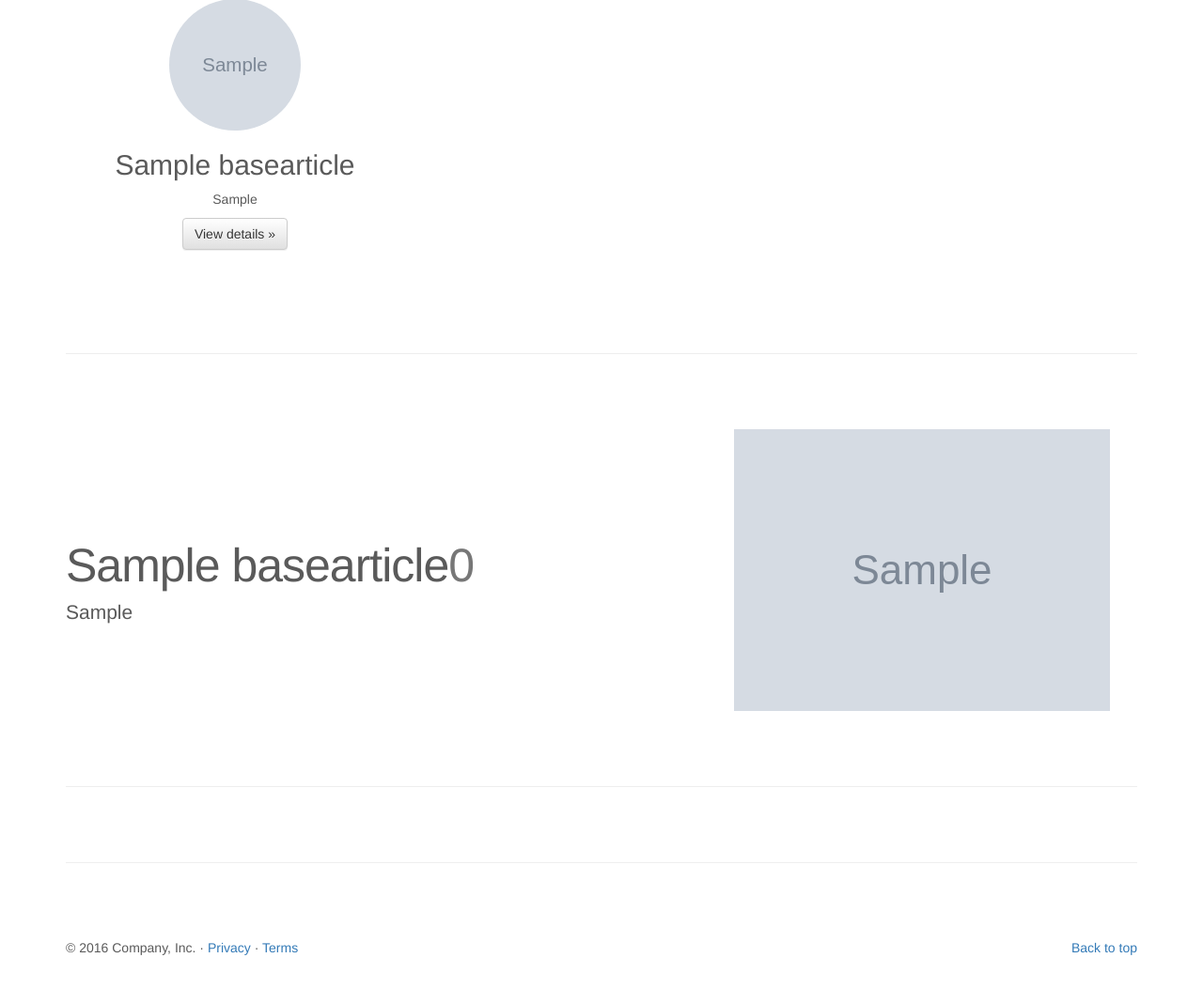
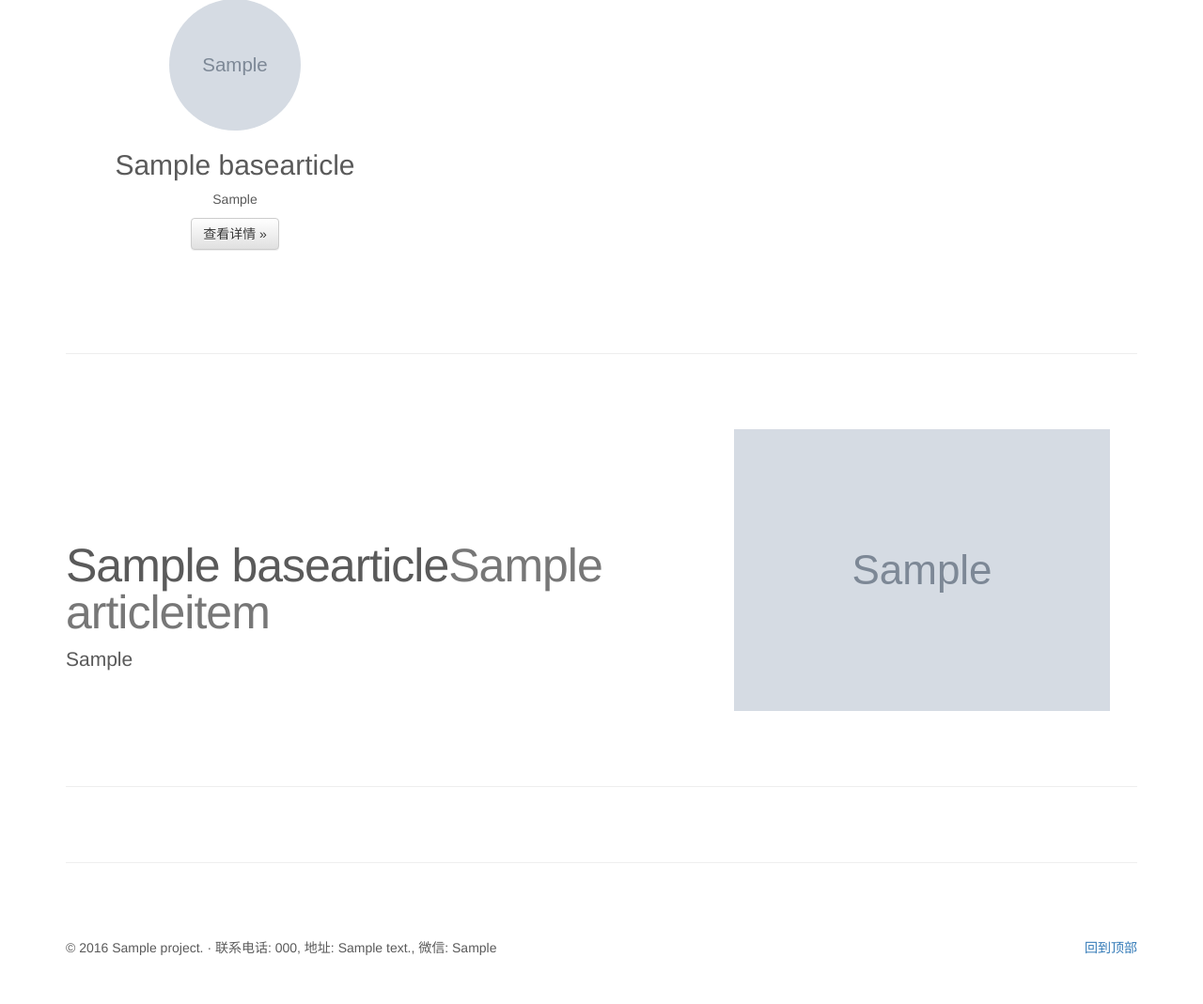
Before and after one commit to amaork/DjangoBusiness, a Django app: page / in a window 1280 px wide. Shown: the part 561-1630 px from the top of the page at 94% size. Run offline with Django 3.2, Linux system fonts and the light colour scheme; tables that the repository leaves empty hold one stand-in row (values such as "Sample post"); grey boxes marked "Sample" are stand-in pictures; some libraries are stand-ins or nearby versions.

Commit message:
上传文件可以指定文件名称，完善索引页面

```diff
--- a/homepage/models.py
+++ b/homepage/models.py
@@ -21,10 +21,10 @@ class Project(models.Model):
     name = models.CharField('项目名称', max_length=16)
     email = models.EmailField('邮箱', default='')
     wechat = models.CharField('微信', max_length=16,  default='')
-    wechar_qr_code = models.ForeignKey('Document', help_text='微信二维码', related_name='wechat')
+    qr_code = models.ForeignKey('Document', help_text='微信二维码', related_name='wechat')
     phone = models.CharField('联系电话', max_length=64, default='')
     address = models.CharField('联系地址', max_length=128, default='')
-    logo = models.ForeignKey('Document', help_text='项目图标', related_name='logo')
+    cover = models.ForeignKey('Document', help_text='项目图标', related_name='cover')
     unique = models.CharField('锁定', max_length=1, default='U', unique=True)
 
     def __str__(self):
@@ -32,7 +32,17 @@ class Project(models.Model):
 
 
 class Document(models.Model):
+    name = models.CharField(max_length=32)
     docfile = models.FileField(upload_to="documents/%Y/%m/%d")
+
+    def __str__(self):
+        return self.name
+
+    def url(self):
+        return self.docfile.url
+
+    def file_path(self):
+        return self.docfile.name
 
 
 class BaseArticle(models.Model):
@@ -79,6 +89,8 @@ class ArticleItem(BaseArticle):
     MAX_ITEM = 3
     SEQ_CHOICES = get_sequence_choice(MAX_ITEM)
 
+    title2 = models.CharField('副标题', max_length=64, blank=True, null=True)
+
     # 显示顺序
     sequence = models.CharField('顺序', max_length=1, choices=SEQ_CHOICES, unique=True)
 
--- a/homepage/templates/homepage/index.html
+++ b/homepage/templates/homepage/index.html
@@ -9,7 +9,7 @@
     <meta name="author" content="">
     <link rel="icon" href="../../favicon.ico">
 
-    <title>{{ name }}</title>
+    <title>{{ site.name }}</title>
 
     <!-- Bootstrap core CSS -->
     <!--<link href="../../dist/css/bootstrap.min.css" rel="stylesheet">-->
@@ -47,7 +47,7 @@
                 <span class="icon-bar"></span>
                 <span class="icon-bar"></span>
               </button>
-              <a class="navbar-brand" href="#">{{ name }}</a>
+              <a class="navbar-brand" href="#">{{ site.name }}</a>
             </div>
             <div id="navbar" class="navbar-collapse collapse">
               <ul class="nav navbar-nav">
@@ -55,18 +55,6 @@
                 {% for item in navis %}
                   <li><a href="{{ item.url }}">{{ item.text }}</a></li>
                 {% endfor %}
-                <li class="dropdown">
-                  <a href="#" class="dropdown-toggle" data-toggle="dropdown" role="button" aria-haspopup="true" aria-expanded="false">Dropdown <span class="caret"></span></a>
-                  <ul class="dropdown-menu">
-                    <li><a href="#">Action</a></li>
-                    <li><a href="#">Another action</a></li>
-                    <li><a href="#">Something else here</a></li>
-                    <li role="separator" class="divider"></li>
-                    <li class="dropdown-header">Nav header</li>
-                    <li><a href="#">Separated link</a></li>
-                    <li><a href="#">One more separated link</a></li>
-                  </ul>
-                </li>
               </ul>
             </div>
           </div>
@@ -81,7 +69,7 @@
     <div id="myCarousel" class="carousel slide" data-ride="carousel">
       <div class="carousel-inner" role="listbox">
         <div class="item active">
-          <img class="first-slide" src="{% static 'images/slide1.jpg'%}" alt="First slide">
+          <img class="first-slide" src="{{ site.cover.url }}" alt="First slide">
         </div>
       </div>
       <!--</a>-->
@@ -98,10 +86,10 @@
       <div class="row">
         {% for item in headers %}
           <div class="col-lg-4">
-          <img class="img-circle" src="{{ item.cover.docfile.url }}" alt="Generic placeholder image" width="140" height="140">
+          <img class="img-circle" src="{{ item.cover.url }}" alt="Generic placeholder image" width="140" height="140">
           <h2>{{ item.title }}</h2>
           <p>{{ item.abstract }}</p>
-          <p><a class="btn btn-default" href="#" role="button">View details &raquo;</a></p>
+          <p><a class="btn btn-default" href="#" role="button">查看详情 &raquo;</a></p>
         </div><!-- /.col-lg-4 -->
         {% endfor %}
       </div><!-- /.row -->
@@ -116,12 +104,12 @@
 
         <div class="row featurette">
           <div class="col-md-7">
-            <h2 class="featurette-heading">{{ article.title }}<span class="text-muted">{{ article.sequence }}</span></h2>
+            <h2 class="featurette-heading">{{ article.title }}<span class="text-muted">{{ article.title2 }}</span></h2>
             <p class="lead">{{ article.abstract }}</p>
           </div>
 
           <div class="col-md-5">
-            <img class="featurette-image img-responsive center-block" src="{{ article.cover.docfile.url }}" alt="Generic placeholder image">
+            <img class="featurette-image img-responsive center-block" src="{{ article.cover.url }}" alt="Generic placeholder image">
           </div>
         </div>
 
@@ -129,12 +117,12 @@
 
         <div class="row featurette">
           <div class="col-md-7 col-md-push-5">
-            <h2 class="featurette-heading">{{ article.title }}<span class="text-muted">{{ article.sequence }}</span></h2>
+            <h2 class="featurette-heading">{{ article.title }}<span class="text-muted">{{ article.title2 }}</span></h2>
             <p class="lead">{{ article.abstract }}</p>
           </div>
 
           <div class="col-md-5 col-md-pull-7">
-            <img class="featurette-image img-responsive center-block" src="{{ article.cover.docfile.url }}" alt="Generic placeholder image">
+            <img class="featurette-image img-responsive center-block" src="{{ article.cover.url }}" alt="Generic placeholder image">
           </div>
         </div>
 
@@ -149,8 +137,8 @@
 
       <!-- FOOTER -->
       <footer>
-        <p class="pull-right"><a href="#">Back to top</a></p>
-        <p>&copy; 2016 Company, Inc. &middot; <a href="#">Privacy</a> &middot; <a href="#">Terms</a></p>
+        <p class="pull-right"><a href="#">回到顶部</a></p>
+        <p>&copy; 2016 {{ site.name }}. &middot; 联系电话: {{ site.phone }}, 地址: {{ site.address }}, 微信: {{ site.wechat }}</p>
       </footer>
 
     </div><!-- /.container -->
--- a/homepage/views.py
+++ b/homepage/views.py
@@ -32,9 +32,9 @@ def file_list(request):
 
 
 def homepage(request):
-    name = get_object_or_404(Project)
+    site = get_object_or_404(Project)
     navis = get_list_or_404(NavigationItem)
     headers = get_list_or_404(HeaderItem)
     articles = get_list_or_404(ArticleItem)
-    context = {'name': name, 'navis': navis, 'headers': headers, 'articles': articles}
+    context = {'site': site, 'navis': navis, 'headers': headers, 'articles': articles}
     return render(request, 'homepage/index.html', context)
```
Also changed, not shown: homepage/admin.py (+36 -5 lines), 1 other file.
